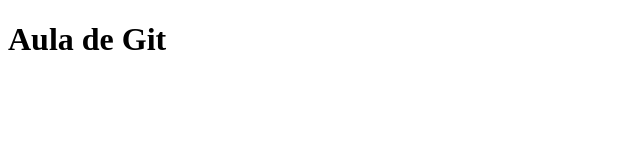
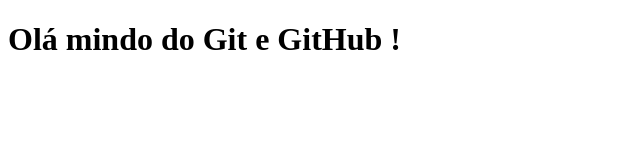
Before and after one commit to gomesnascimento/estudo-git, a plain HTML site: page index.html in a window 1280 px wide. Shown: the whole page, without its empty margins (0-640 px from the left). Drawn offline with Linux system fonts and the light colour scheme.

Commit message:
Foi alterado o titulo

```diff
--- a/index.html
+++ b/index.html
@@ -9,7 +9,7 @@
 </head>
 
 <body>
-    <h1>Aula de Git</h1>
+    <h1>Olá mindo do Git e GitHub !</h1>
     <script src="script.js"></script>
 
 </body>
```
